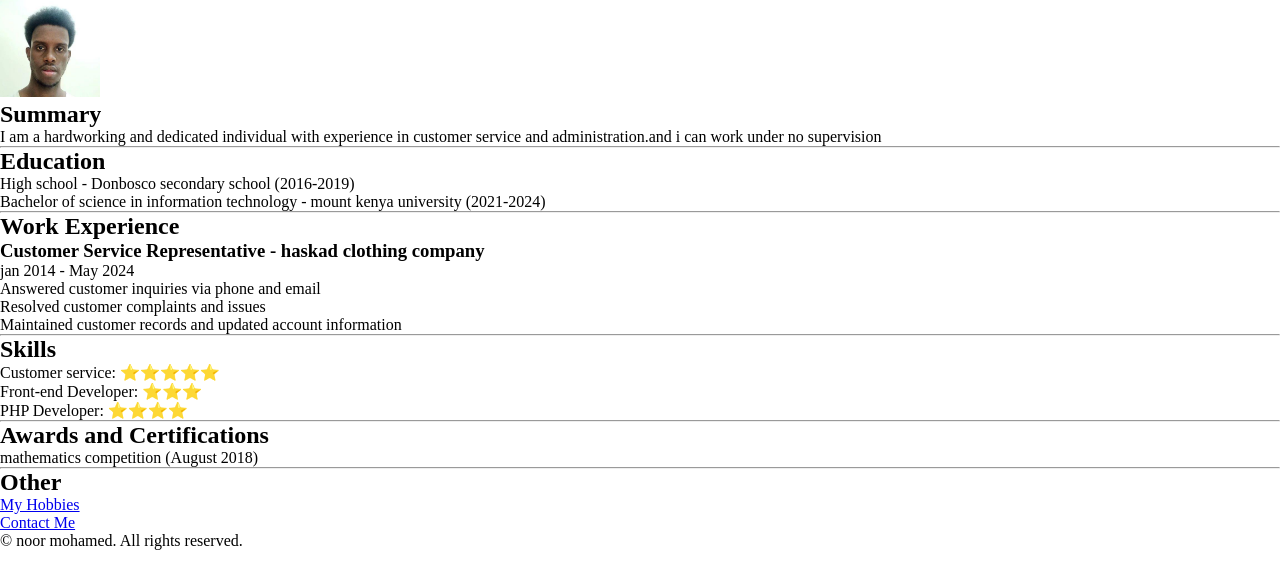
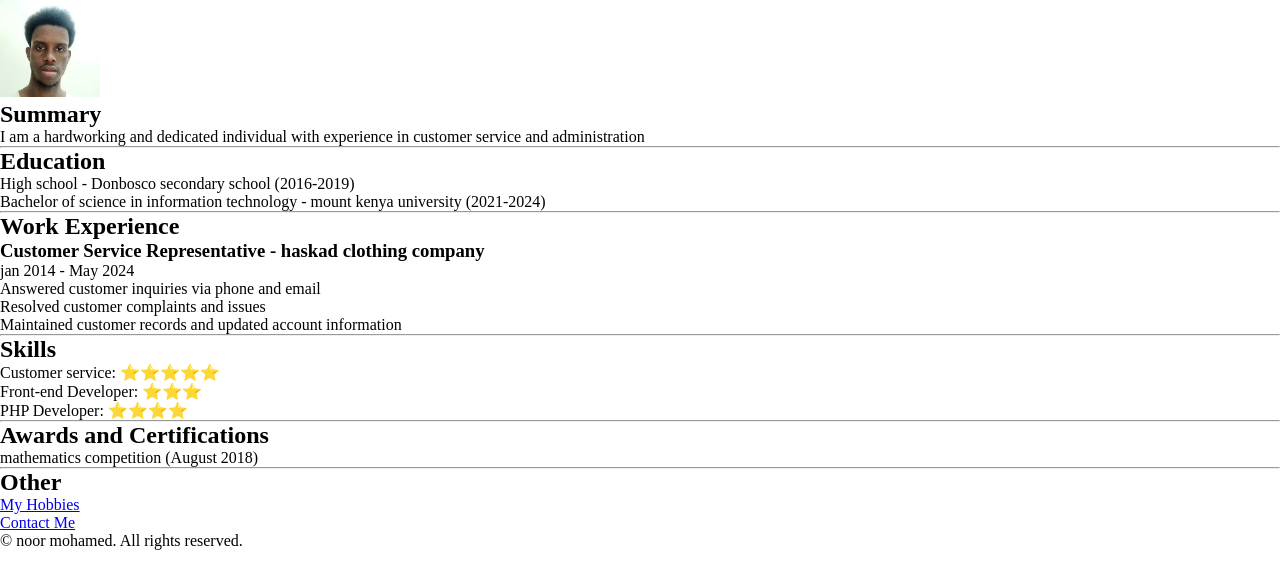
Before and after one commit to NUURKEY47/resume, a plain HTML site: page index.html in a window 1280 px wide. Shown: the part 40-628 px from the top of the page. Drawn offline with Linux system fonts and the light colour scheme.

Commit message:
modified index.html

```diff
--- a/index.html
+++ b/index.html
@@ -13,7 +13,7 @@
   <img src="noor.jpeg" alt="profile image of Jane Doe" height="100">
 
   <h2>Summary</h2>
-  <p>I am a hardworking and dedicated individual with experience in customer service and administration.and i can work under no supervision</p>
+  <p>I am a hardworking and dedicated individual with experience in customer service and administration</p>
   <hr />
   <h2>Education</h2>
   <ul>
```
